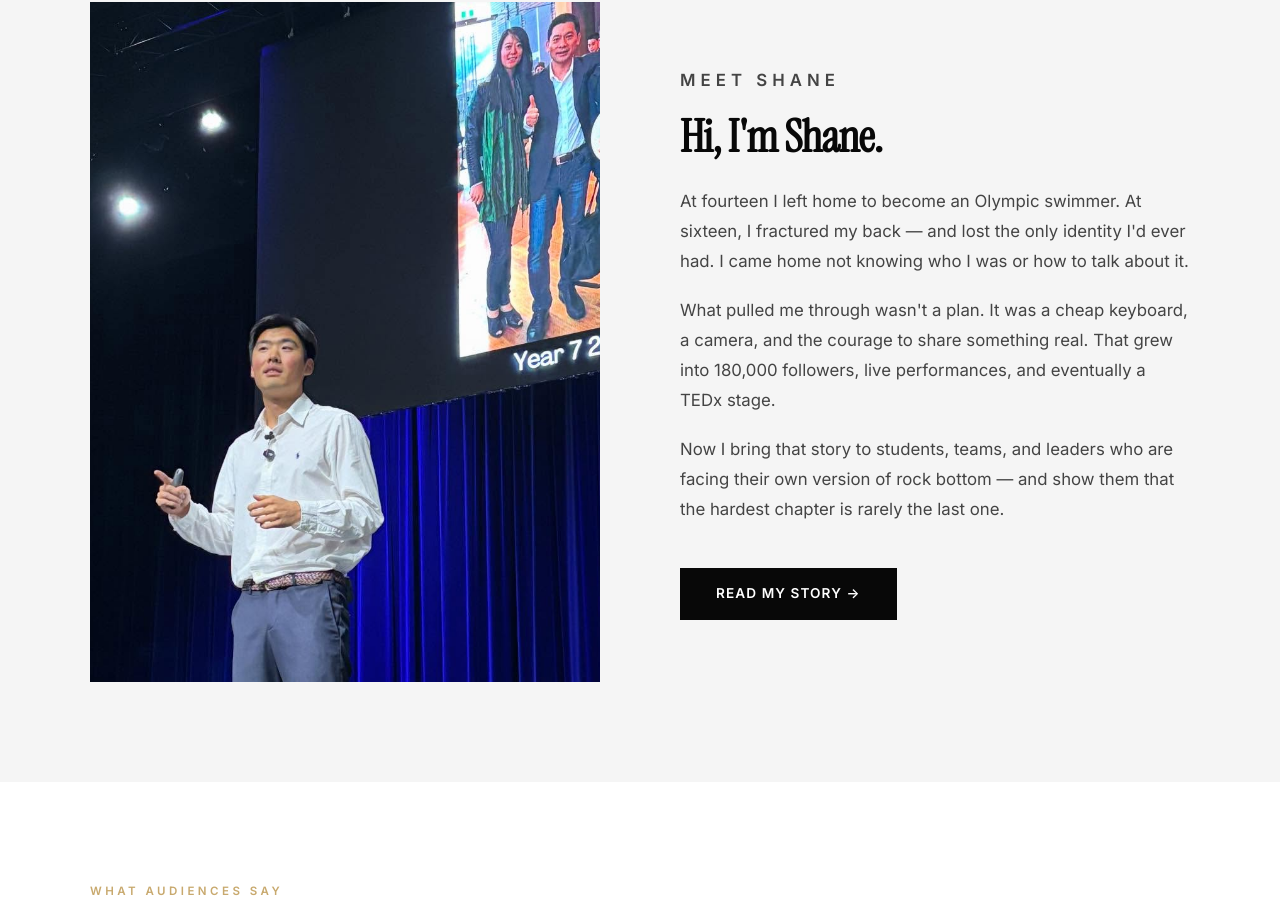
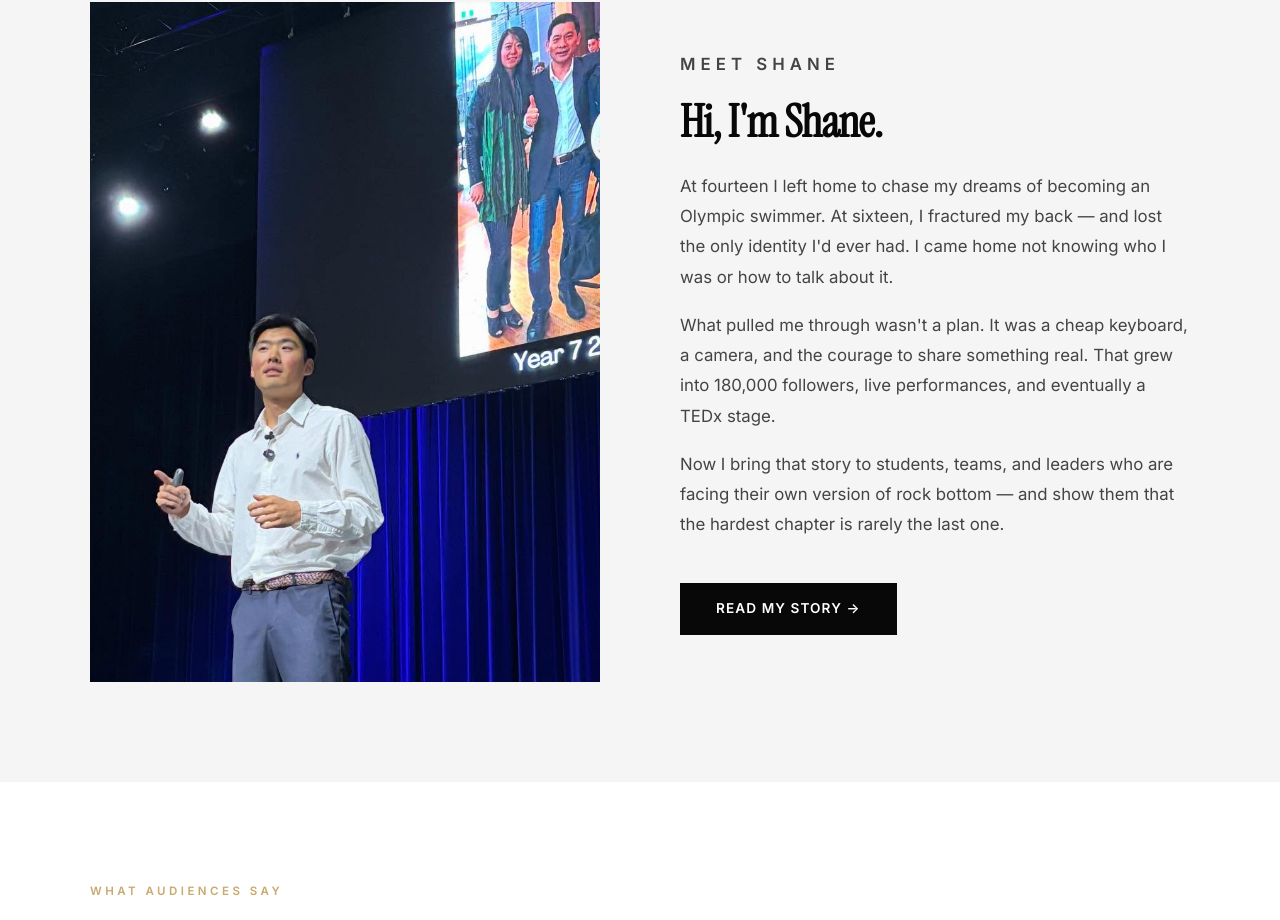
Before and after one commit to shanexyeah/shaneting-website, a Next.js app: page / in a window 1280 px wide. Shown: the part 4062-4982 px from the top of the page. Built offline with nearby package versions, Linux system fonts and the light colour scheme.

Commit message:
Fix Meet Shane opening line

```diff
--- a/app/page.jsx
+++ b/app/page.jsx
@@ -143,10 +143,10 @@ export default function Home() {
               <p className="eyebrow">Meet Shane</p>
               <h2>Hi, I&apos;m Shane.</h2>
               <p>
-                At fourteen I left home to become an Olympic swimmer. At
-                sixteen, I fractured my back &mdash; and lost the only identity
-                I&apos;d ever had. I came home not knowing who I was or how to
-                talk about it.
+                At fourteen I left home to chase my dreams of becoming an
+                Olympic swimmer. At sixteen, I fractured my back &mdash; and lost
+                the only identity I&apos;d ever had. I came home not knowing who I
+                was or how to talk about it.
               </p>
               <p>
                 What pulled me through wasn&apos;t a plan. It was a cheap keyboard,
```
